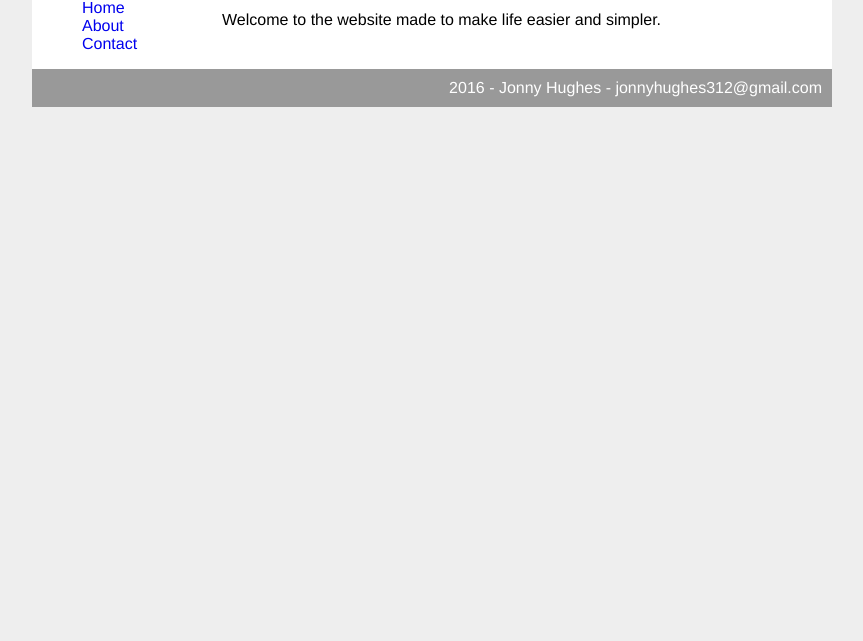
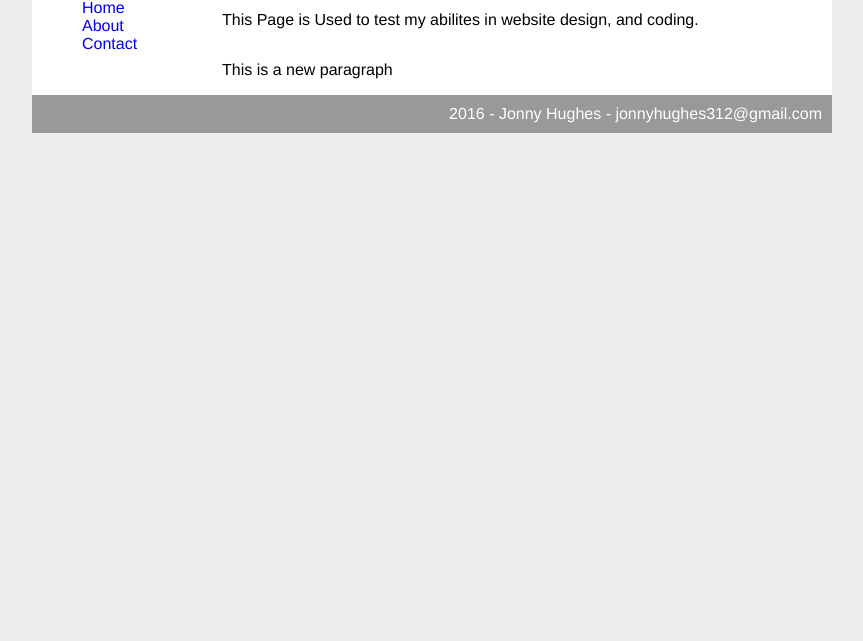
Before and after one commit to JohnH-312/JohnH-312.github.io, a plain HTML site: page index.html in a window 1280 px wide. Shown: the part 159-800 px from the top of the page, without its empty margins (208-1071 px from the left). Drawn offline with Linux system fonts and the light colour scheme.

Commit message:
Update index.html

```diff
--- a/index.html
+++ b/index.html
@@ -44,7 +44,7 @@
 	padding: 0;
   }
 
-  #main {
+  #main, #sub {
 	width: 600px;
 	float: right;
   }
@@ -78,7 +78,11 @@
 
     <div id="main">
      <h1>Home page</h1>
-     <p>Welcome to the website made to make life easier and simpler.</p>
+     <p>This Page is Used to test my abilites in website design, and coding.</p>
+    </div>
+
+    <div id="sub">
+    	<p>This is a new paragraph</p>
     </div>
 
    </div>
```
